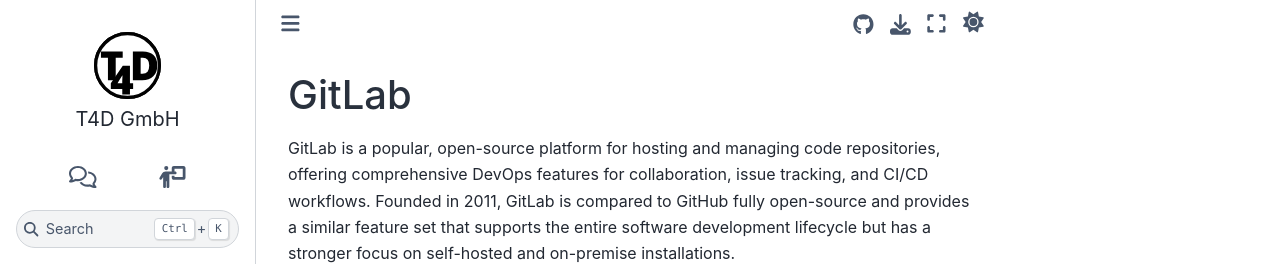
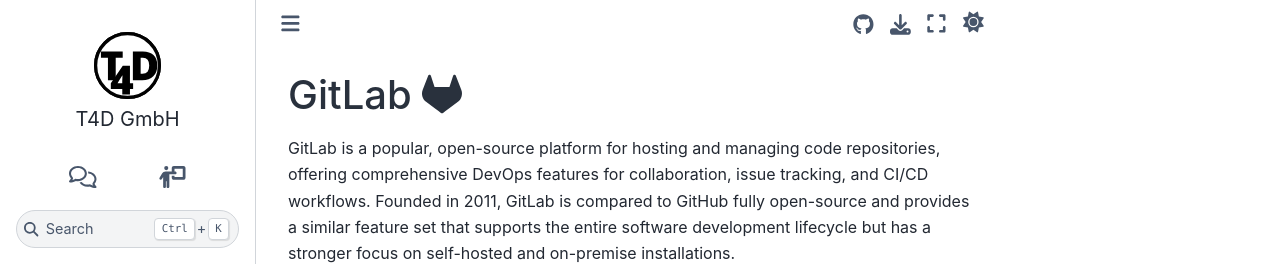
Before and after one commit to t4d-gmbh/git-and-its-remotes, a Sphinx documentation site: the page built from source/content/popular_remotes/gitlab.md, in a window 1280 px wide. Shown: the top 264 px of the page. Built offline with Sphinx 7.4.7 and the Sphinx Book theme 1.1.4, drawn with Linux system fonts in a browser that asks for light colours; the version number could not be read and is left out.

Commit message:
icon added

```diff
--- a/source/content/popular_remotes/gitlab.md
+++ b/source/content/popular_remotes/gitlab.md
@@ -1,4 +1,4 @@
-## GitLab
+## GitLab <i class="fab fa-gitlab"></i>
 
 GitLab is a popular, open-source platform for hosting and managing code repositories, offering comprehensive DevOps features for collaboration, issue tracking, and CI/CD workflows.
 Founded in 2011, GitLab is compared to GitHub fully open-source and provides a similar feature set that supports the entire software development lifecycle but has a stronger focus on self-hosted and on-premise installations.
```
